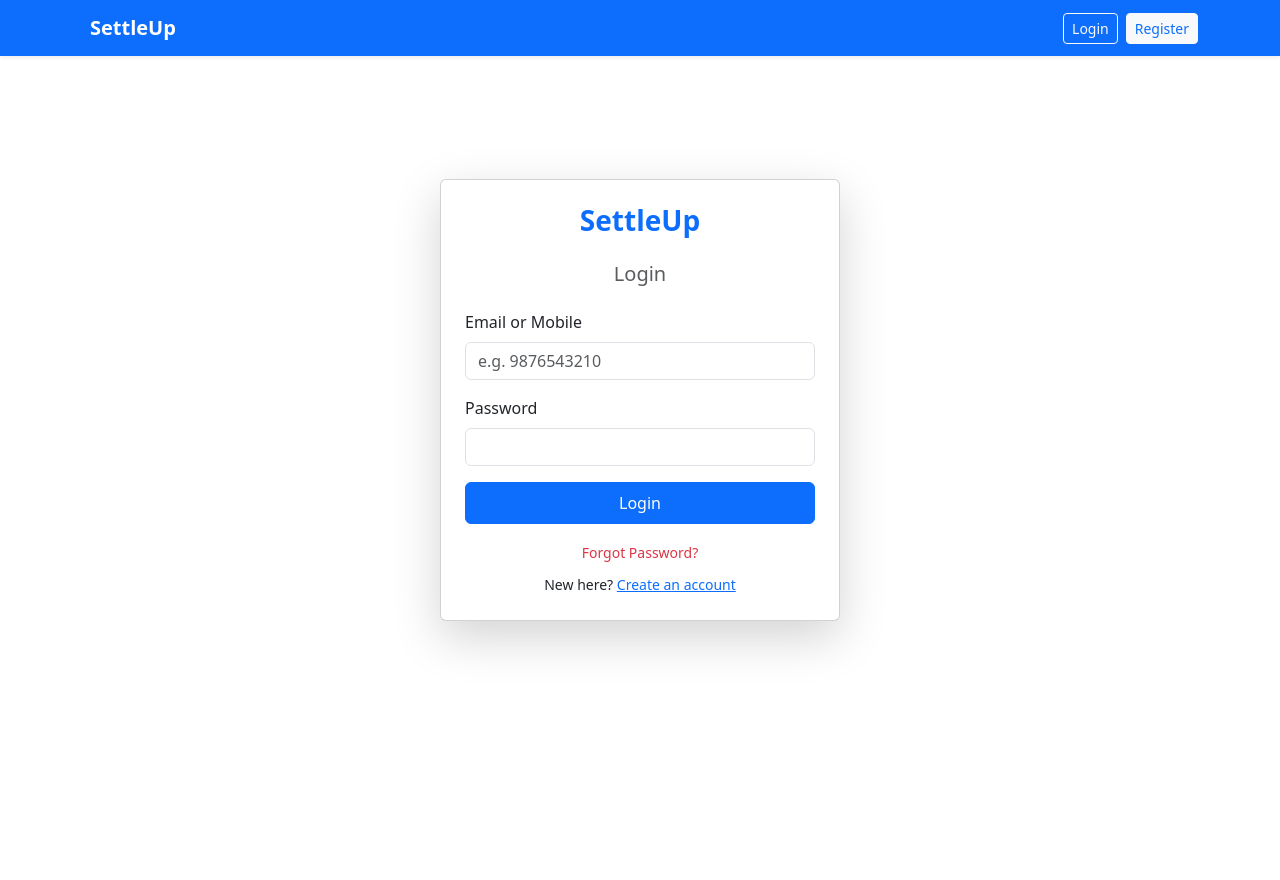
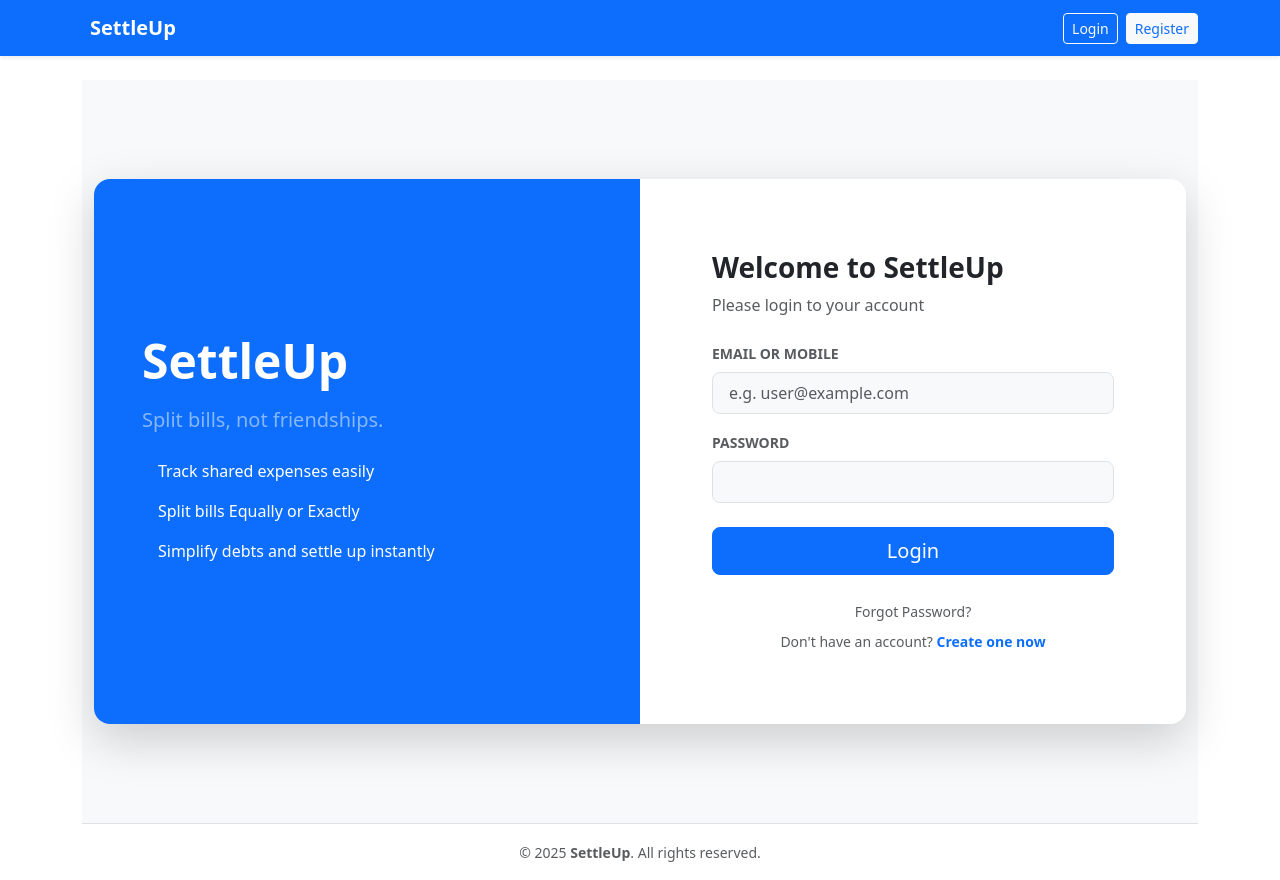
Before and after one commit to ABHINAND-OM42/settleup, a React (Vite) app in the folder settleup-frontend/: page /login in a window 1280 px wide. Before the commit the page ends 800 px from the top, so only its background shows below. Built offline with nearby package versions, Linux system fonts and the light colour scheme.

Commit message:
Update login page

```diff
--- a/settleup-frontend/src/features/auth/Login.jsx
+++ b/settleup-frontend/src/features/auth/Login.jsx
@@ -2,6 +2,7 @@ import { useState } from 'react';
 import { useNavigate, Link } from 'react-router-dom';
 import { toast } from 'react-toastify';
 import api from '../../services/api';
+import Footer from '../../components/Footer';
 
 const Login = () => {
   const navigate = useNavigate();
@@ -20,11 +21,8 @@ const Login = () => {
       const response = await api.post('/users/login', formData);
 
       if (response.data.success) {
-        // Save User Data
         localStorage.setItem('user', JSON.stringify(response.data.data));
         toast.success("Welcome back!");
-
-        // Force refresh to update Navbar state (Simple MVP approach)
         window.location.href = '/dashboard';
       }
     } catch (error) {
@@ -33,34 +31,90 @@ const Login = () => {
   };
 
   return (
-    <div className="container d-flex justify-content-center align-items-center" style={{ minHeight: '80vh' }}>
-      <div className="card shadow-lg p-4" style={{ width: '100%', maxWidth: '400px' }}>
-        <h3 className="text-center mb-4 fw-bold text-primary">SettleUp</h3>
-        <h5 className="text-center mb-4 text-muted">Login</h5>
+    // 1. OUTER WRAPPER: Flex Column, Full Height (min-vh-100)
+    <div className="d-flex flex-column min-vh-100 bg-light">
+
+      {/* 2. MIDDLE SECTION: flex-grow-1 pushes footer down, align-items-center centers card */}
+      <div className="flex-grow-1 d-flex align-items-center justify-content-center py-5">
+        <div className="container">
+          <div className="row g-0 shadow-lg rounded-4 overflow-hidden">
+
+            {/* ================= LEFT SIDE: INFO & BRANDING ================= */}
+            <div className="col-lg-6 bg-primary text-white p-5 d-flex flex-column justify-content-center">
+              <div className="mb-4">
+                 <i className="bi bi-wallet2 display-3"></i>
+              </div>
+              <h1 className="fw-bold display-5 mb-3">SettleUp</h1>
+              <p className="lead fw-normal mb-4 text-white-50">
+                Split bills, not friendships.
+              </p>
+
+              <ul className="list-unstyled">
+                <li className="mb-3 d-flex align-items-start">
+                  <i className="bi bi-check-circle-fill me-3 mt-1 text-info"></i>
+                  <span>Track shared expenses easily</span>
+                </li>
+                <li className="mb-3 d-flex align-items-start">
+                  <i className="bi bi-check-circle-fill me-3 mt-1 text-info"></i>
+                  <span>Split bills Equally or Exactly</span>
+                </li>
+                <li className="mb-3 d-flex align-items-start">
+                  <i className="bi bi-check-circle-fill me-3 mt-1 text-info"></i>
+                  <span>Simplify debts and settle up instantly</span>
+                </li>
+              </ul>
+            </div>
+
+            {/* ================= RIGHT SIDE: LOGIN FORM ================= */}
+            <div className="col-lg-6 bg-white p-5">
+              <div className="p-lg-4">
+                <h3 className="fw-bold text-dark mb-2">Welcome to SettleUp</h3>
+                <p className="text-muted mb-4">Please login to your account</p>
 
                 <form onSubmit={handleSubmit}>
                   <div className="mb-3">
-            <label className="form-label">Email or Mobile</label>
-            <input type="text" name="identifier" className="form-control" placeholder="e.g. 9876543210"
-              onChange={handleChange} required />
+                    <label className="form-label text-muted small fw-bold text-uppercase">Email or Mobile</label>
+                    <input
+                      type="text"
+                      name="identifier"
+                      className="form-control form-control-lg bg-light fs-6"
+                      placeholder="e.g. user@example.com"
+                      onChange={handleChange}
+                      required
+                    />
                   </div>
 
-          <div className="mb-3">
-            <label className="form-label">Password</label>
-            <input type="password" name="password" className="form-control"
-              onChange={handleChange} required />
+                  <div className="mb-4">
+                    <label className="form-label text-muted small fw-bold text-uppercase">Password</label>
+                    <input
+                      type="password"
+                      name="password"
+                      className="form-control form-control-lg bg-light fs-6"
+                      onChange={handleChange}
+                      required
+                    />
                   </div>
 
-          <button type="submit" className="btn btn-primary w-100 py-2">Login</button>
+                  <button type="submit" className="btn btn-primary btn-lg w-100 mb-4">Login</button>
                 </form>
 
-        <div className="text-center mt-3">
+                <div className="text-center">
                   <div className="mb-2">
-            <Link to="/forgot-password" className="text-danger text-decoration-none small">Forgot Password?</Link>
+                    <Link to="/forgot-password" className="text-decoration-none text-muted small">Forgot Password?</Link>
                   </div>
-          <small>New here? <Link to="/register">Create an account</Link></small>
+                  <p className="mb-0 text-muted small">
+                    Don't have an account? <Link to="/register" className="text-primary fw-bold text-decoration-none">Create one now</Link>
+                  </p>
                 </div>
               </div>
+            </div>
+
+          </div>
+        </div>
+      </div>
+
+      <Footer />
+
     </div>
   );
 };
```
Lines whose indentation alone changed are shown as unchanged.
